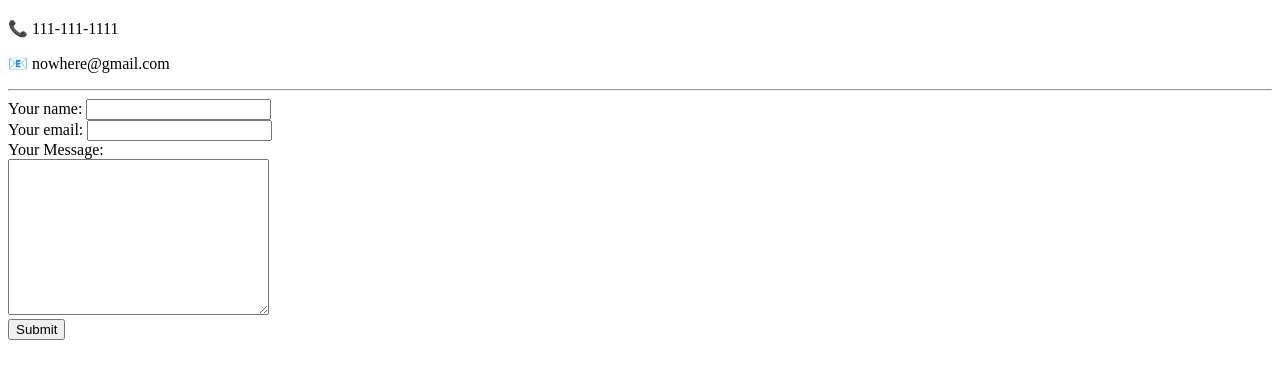
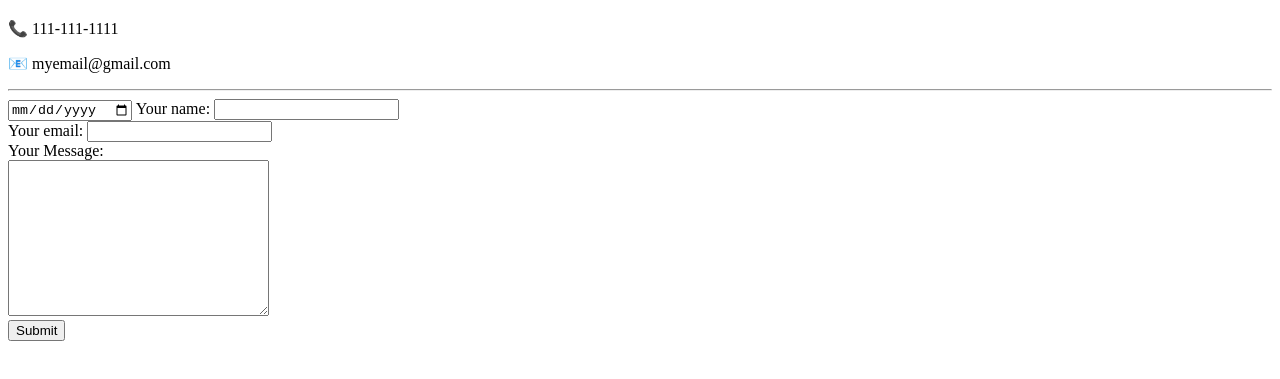
Before and after one commit to katerynasagan/cv, a plain HTML site: page contact-me.html in a window 1280 px wide. Shown: the part 61-440 px from the top of the page. Drawn offline with Linux system fonts and the light colour scheme.

Commit message:
Add test email

```diff
--- a/contact-me.html
+++ b/contact-me.html
@@ -8,9 +8,10 @@
 <p><h1>My Contact Details</h1></p>
 <body>
   <p>📞 111-111-1111</p>
-  <p>📧 nowhere@gmail.com</p>
+  <p>📧 myemail@gmail.com</p>
 <hr>
-  <form action="mailto:nowhere@gmail.com" method="post" enctype="text/plain">
+  <form action="mailto:myemail@gmail.com" method="post" enctype="text/plain">
+    <input type="date">
     <label>Your name:</label>
     <input type="text" name="yourName" value=""><br>
     <label>Your email:</label>
```
